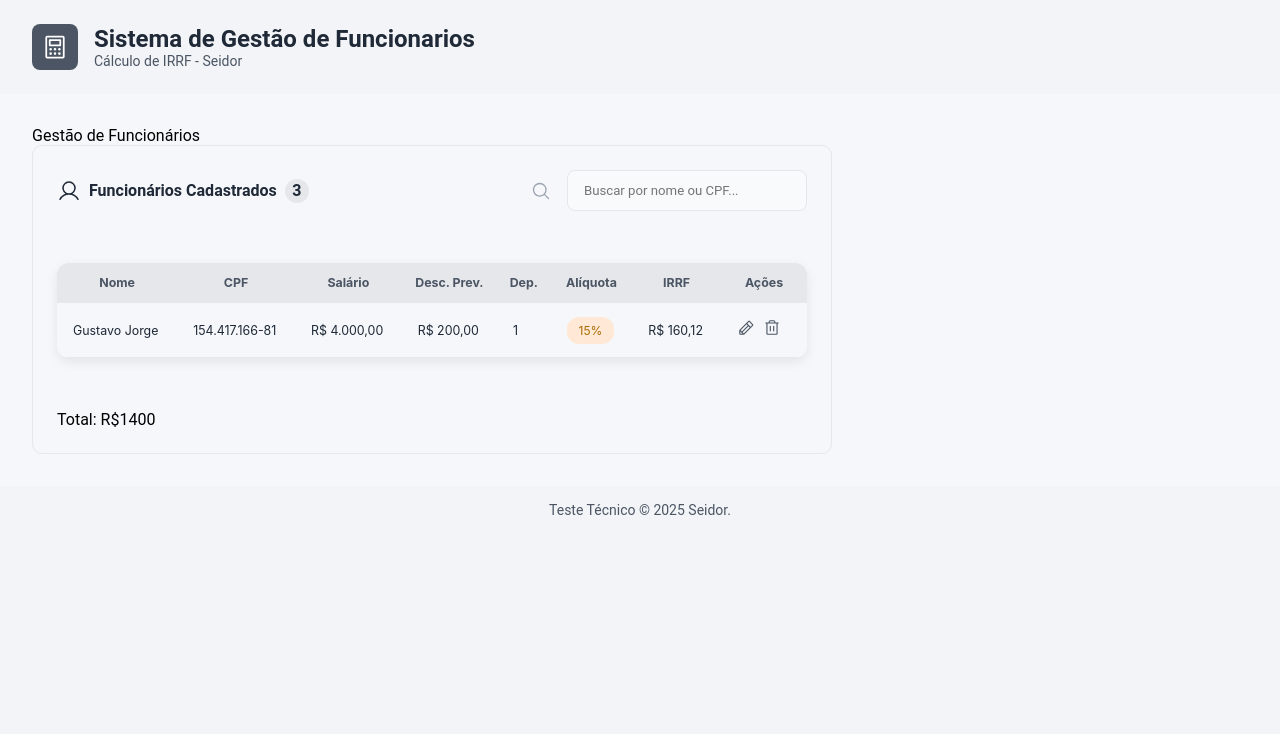
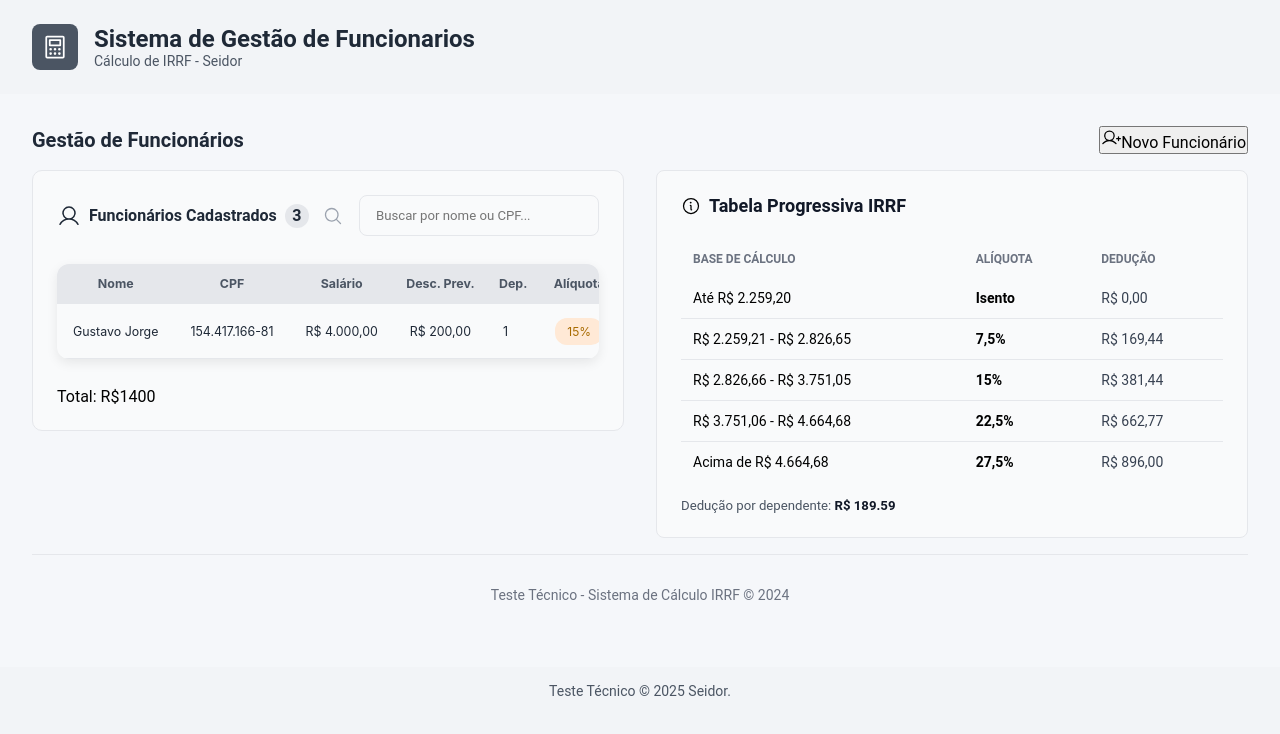
Before and after one commit to GustavoJorgge/irrf-manager, a React (Vite) app: page / in a window 1280 px wide. Shown: the top 734 px of the page. Built offline with nearby package versions, Linux system fonts and the light colour scheme.

Commit message:
feat: table IRRF

```diff
--- a/src/components/employees/EmployeeCard/index.tsx
+++ /dev/null
@@ -1,6 +0,0 @@
-
-export function EmployeeCard() {
-  return (
-    <h1>card</h1>
-  );
-}
--- a/src/components/employees/styles.ts
+++ b/src/components/employees/styles.ts
@@ -4,15 +4,14 @@ export const EmployeeContainer = styled.div`
     display: grid;
     grid-template-columns: 1fr auto;
     grid-row-gap: 1.5rem;
-    gap: 2rem;
+    gap: 0.5rem;
     align-items: center;
     justify-content: space-between;
 
     width: 100%;
-    max-width: 50rem;
     padding: 1.5rem;
 
-    background-color: ${props => props.theme['background']};
+    background-color: ${props => props.theme['gray-50']};
     border: 1px solid ${props => props.theme['gray-200']};
     border-radius: 10px;
 
--- /dev/null
+++ b/src/components/irrf/index.tsx
@@ -0,0 +1,55 @@
+import { Info } from '@phosphor-icons/react';
+import {
+  IRRFContainer,
+  IRRFHeader,
+  IRRFTitle,
+  Table,
+  TableHead,
+  TableBody,
+  TableRow,
+  TableHeader,
+  TableCell,
+  Footer,
+} from './styles';
+
+const tableData = [
+  { base: 'Até R$ 2.259,20', aliquota: 'Isento', deducao: 'R$ 0,00' },
+  { base: 'R$ 2.259,21 - R$ 2.826,65', aliquota: '7,5%', deducao: 'R$ 169,44' },
+  { base: 'R$ 2.826,66 - R$ 3.751,05', aliquota: '15%', deducao: 'R$ 381,44' },
+  { base: 'R$ 3.751,06 - R$ 4.664,68', aliquota: '22,5%', deducao: 'R$ 662,77' },
+  { base: 'Acima de R$ 4.664,68', aliquota: '27,5%', deducao: 'R$ 896,00' },
+];
+
+const dependenteDeduction = 189.59;
+
+export function IRRF() {
+  return (
+    <IRRFContainer>
+      <IRRFHeader>
+        <Info size={20} weight="regular" />
+        <IRRFTitle>Tabela Progressiva IRRF</IRRFTitle>
+      </IRRFHeader>
+
+      <Table>
+        <TableHead>
+          <TableRow>
+            <TableHeader>Base de Cálculo</TableHeader>
+            <TableHeader>Alíquota</TableHeader>
+            <TableHeader>Dedução</TableHeader>
+          </TableRow>
+        </TableHead>
+        <TableBody>
+          {tableData.map((row, index) => (
+            <TableRow key={index}>
+              <TableCell>{row.base}</TableCell>
+              <TableCell>{row.aliquota}</TableCell>
+              <TableCell>{row.deducao}</TableCell>
+            </TableRow>
+          ))}
+        </TableBody>
+      </Table>
+
+      <Footer>Dedução por dependente: <span>R$ {dependenteDeduction}</span></Footer>
+    </IRRFContainer>
+  );
+}
--- /dev/null
+++ b/src/components/irrf/styles.ts
@@ -0,0 +1,77 @@
+import styled from 'styled-components';
+
+export const IRRFContainer = styled.div`
+    display: flex;
+    flex-direction: column;
+    gap: 1rem;
+    padding: 1.5rem;
+    background-color: ${props => props.theme['gray-50']};
+    border-radius: 8px;
+    border: 1px solid ${props => props.theme['gray-200']};
+`;
+
+export const IRRFHeader = styled.div`
+    display: flex;
+    gap: 0.5rem;
+    align-items: center;
+    margin-bottom: 0.5rem;
+`;
+
+export const IRRFTitle = styled.h2`
+    margin: 0;
+    font-size: 1.125rem;
+    font-weight: 600;
+    color: ${props => props.theme['gray-900']};
+`;
+
+export const Table = styled.table`
+    width: 100%;
+    border-collapse: collapse;
+`;
+
+export const TableHead = styled.thead`
+    background-color: ${props => props.theme['gray-50']};
+`;
+
+export const TableBody = styled.tbody``;
+
+export const TableRow = styled.tr`
+    border-bottom: 1px solid ${props => props.theme['gray-200']};
+
+    &:last-child {
+        border-bottom: none;
+    }
+`;
+
+export const TableHeader = styled.th`
+    padding: 0.75rem;
+    text-align: left;
+    font-size: 0.75rem;
+    font-weight: 600;
+    color: ${props => props.theme['gray-500']};
+    text-transform: uppercase;
+`;
+
+export const TableCell = styled.td`
+    padding: 0.75rem;
+    font-size: 0.875rem;
+    color: ${props => props.theme['black']};
+
+    &:nth-child(2) {
+        font-weight: 600;
+    }
+    &:last-child {
+        color: ${props => props.theme['gray-700']};
+    }
+`;
+
+export const Footer = styled.div`
+    background-color: ${props => props.theme['gray-50']};
+    font-size: 0.825rem;
+    color: ${props => props.theme['gray-600']};
+
+    & > span {
+        font-weight: bold;
+        color: ${props => props.theme['gray-900']};
+    }
+`;
--- a/src/pages/Home/index.tsx
+++ b/src/pages/Home/index.tsx
@@ -1,11 +1,41 @@
+import { UserPlus } from '@phosphor-icons/react';
 import { Employee } from "../../components/employees";
-import { HomeContainer } from "./styles";
+import { IRRF } from "../../components/irrf";
+import {
+  HomeContainer,
+  HomeHeader,
+  HomeContent,
+  LeftSection,
+  RightSection,
+  HomeFooter,
+} from "./styles";
+import { Title } from '../../components/ui/Title/title';
 
 export function Home(){
-    return(
-        <HomeContainer>
-            Gestão de Funcionários
-            <Employee />
-        </HomeContainer>
-    )
+
+
+  return(
+    <HomeContainer>
+      <HomeHeader>
+        <Title>Gestão de Funcionários</Title>
+        <button>
+          <UserPlus size={20} weight="regular" />
+          Novo Funcionário
+        </button>
+      </HomeHeader>
+
+      <HomeContent>
+        <LeftSection>
+          <Employee />
+        </LeftSection>
+        <RightSection>
+          <IRRF />
+        </RightSection>
+      </HomeContent>
+
+      <HomeFooter>
+        Teste Técnico - Sistema de Cálculo IRRF © 2024
+      </HomeFooter>
+    </HomeContainer>
+  );
 }
--- a/src/pages/Home/styles.ts
+++ b/src/pages/Home/styles.ts
@@ -2,6 +2,41 @@ import styled from "styled-components";
 
 export const HomeContainer = styled.div`
     flex: 1;
+    display: flex;
+    flex-direction: column;
     padding: 2rem;
     background-color: ${(props) => props.theme['background']};
+    gap: 1rem;
 `;
+
+export const HomeHeader = styled.div`
+    display: flex;
+    justify-content: space-between;
+    align-items: center;
+`;
+
+
+export const HomeContent = styled.div`
+    gap: 2rem;
+    display: grid;
+    grid-template-columns: 1fr 1fr;
+`;
+
+export const LeftSection = styled.div`
+    display: flex;
+    flex-direction: column;
+
+`;
+
+export const RightSection = styled.div`
+    display: flex;
+    flex-direction: column;
+`;
+
+export const HomeFooter = styled.footer`
+    text-align: center;
+    padding: 2rem;
+    border-top: 1px solid ${(props) => props.theme['gray-200']};
+    color: ${(props) => props.theme['gray-500']};
+    font-size: 0.875rem;
+`;
```
Also changed, not shown: src/components/employees/EmployeeList/index.tsx (deleted, +0 -17 lines), src/components/employees/EmployeeList/styles.ts (deleted, +0 -15 lines), src/components/employees/EmployeeCard/styles.ts (deleted).
